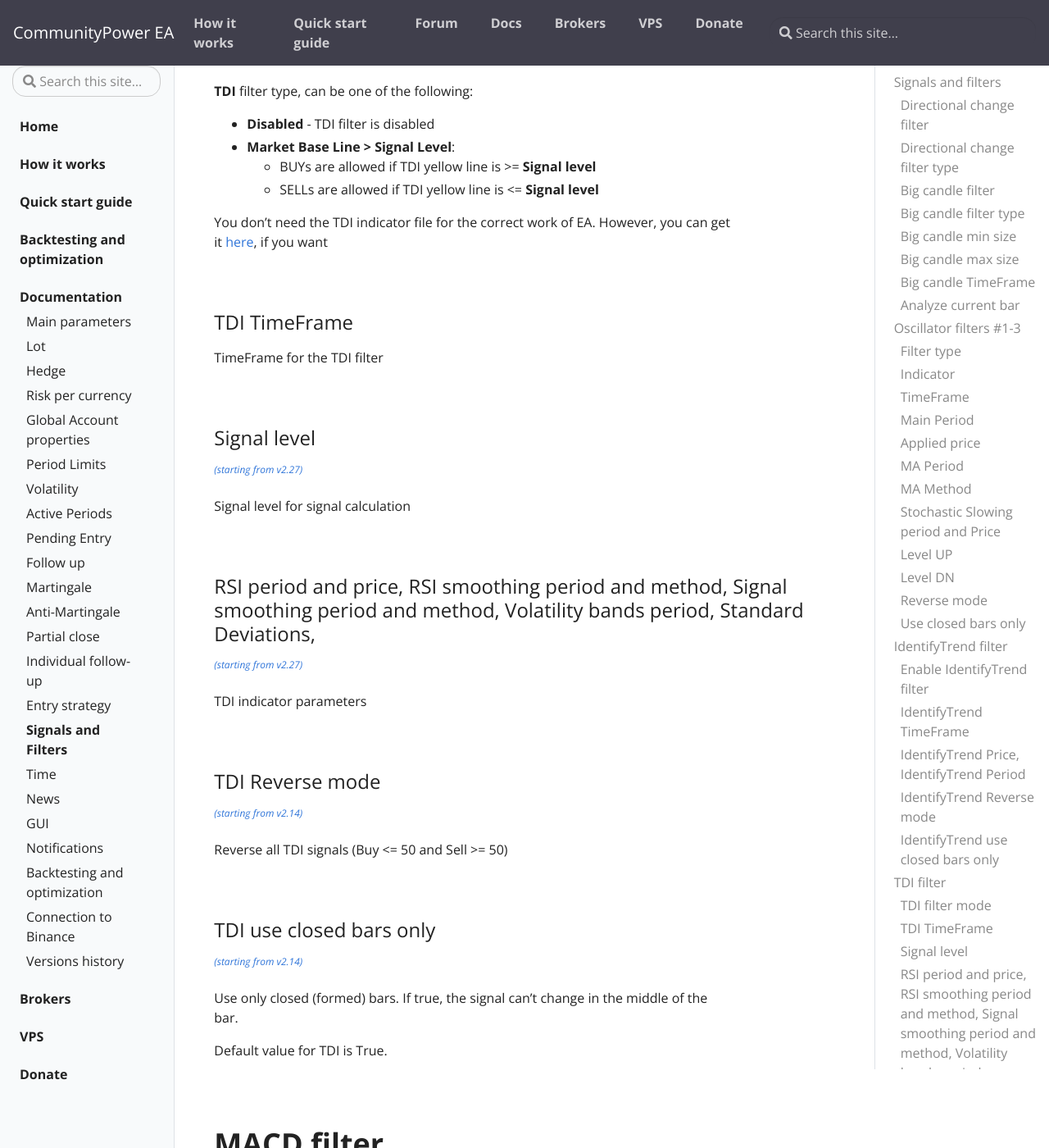
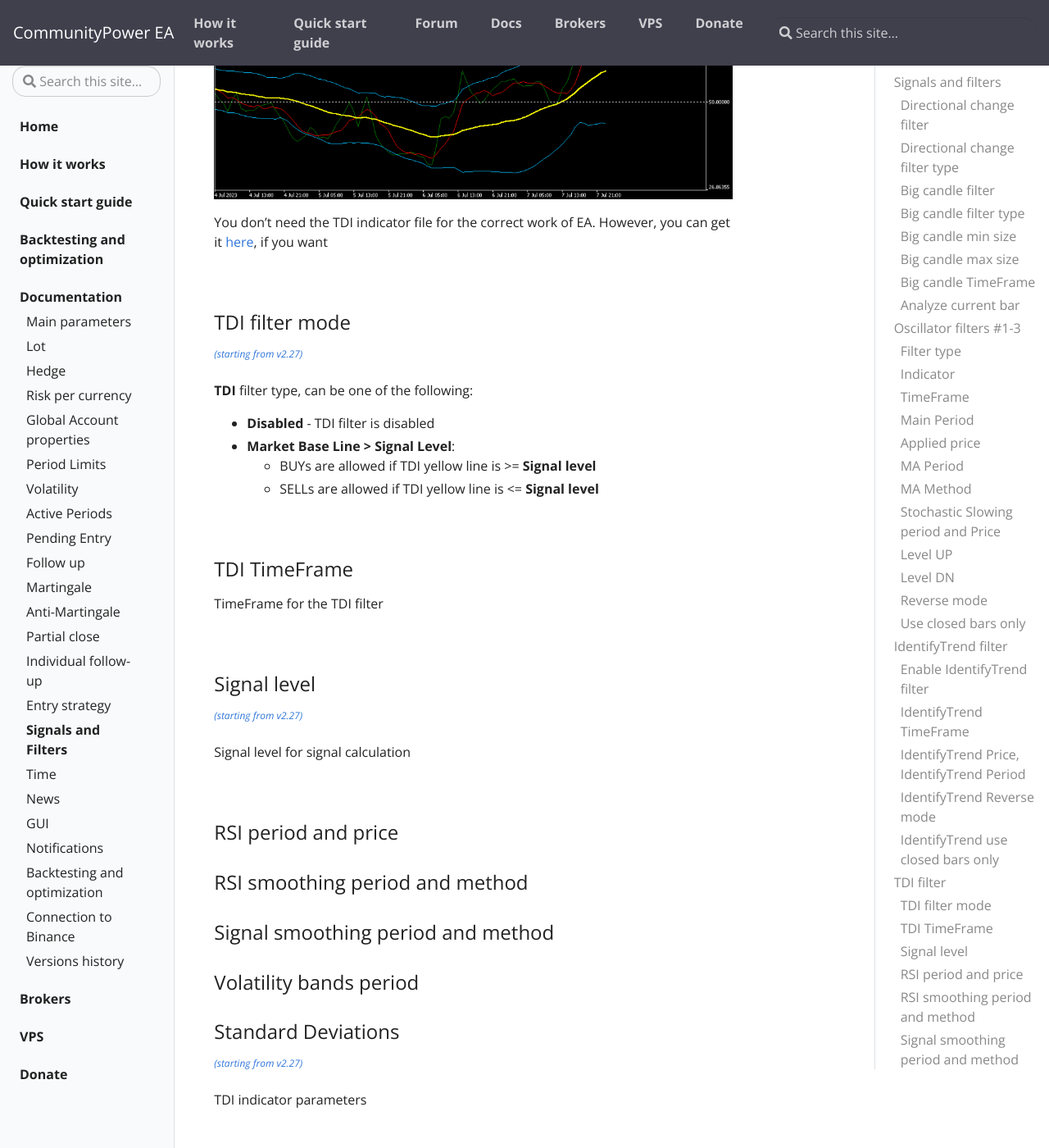
Before and after one commit to komposter/CommunityPowerEA.com, a Jekyll site: the page built from _docs/signals-and-filters.md, in a window 1280 px wide and 1400 px high, scrolled down 6591 px. Shown: the whole window at 82% size. Built offline with Jekyll 4.4.1, drawn with Linux system fonts in a browser that asks for light colours; some of the changed text lies outside the part shown.

Commit message:
Content change

```diff
--- a/_docs/signals-and-filters.md
+++ b/_docs/signals-and-filters.md
@@ -29,7 +29,7 @@
 ## Big candle filter
 <sup>[*(starting from v2.12)*](/docs/versions-history#20200624-212)</sup>
 
-Big candle filter analyzes candle size (current or previous, depending on **Analyze current bar** parameter) from the specified timeframe and allows entry only if candle size is in the specified range.
+Big candle filter analyzes candle (current or previous, depending on **Analyze current bar** parameter) from the specified timeframe and allows entry only if candle size is in the specified range.
 
 <br />
 
@@ -186,7 +186,7 @@
 
 ### Reverse mode
 
-If **true**, buy signals replaced by sell signals and vice versa.
+Reverse all Oscillator signals.
 
 <br />
 
@@ -196,7 +196,7 @@
 
 Use only closed (formed) bars. If **true**, the signal can't change in the middle of the bar.
 
-Default value for Oscillator filters is true
+Default value for Oscillator filters is **true**
 
 <br />
 <br />
@@ -207,9 +207,9 @@
 
 <sup>[*(starting from v2.03)*](/docs/versions-history#20200414-203)</sup>
 
+If true:
 * BUYs are allowed if IdentifyTrend is blue
 * SELLs are allowed if IdentifyTrend is red
-* Indicator values are taken from the previous (formed) bar of **IdentifyTrend TimeFrame**.
 
 Set **false** to disable this filter.
 
@@ -241,7 +241,7 @@
 
 <sup>[*(starting from v2.14)*](/docs/versions-history#20200722-214)</sup>
 
-Use only closed (formed) bars. If true, the signal can't change in the middle of the bar.
+Use only closed (formed) bars. If **true**, the signal can't change in the middle of the bar.
 
 Default value for IdentifyTrend is False.
 
@@ -251,7 +251,13 @@
 
 # TDI filter
 
-*(starting from v1.01)*
+<sup>[*(starting from v1.01)*](/docs/versions-history#20200404-101)</sup>
+
+TDI -- is a well-known oscillator based on RSI:
+
+![]({{site.baseurl}}/assets/img/docs/iTDI.png)
+
+You don't need the TDI indicator file for the correct work of EA. However, you can get it [here](https://drive.google.com/drive/folders/1VXsedtTLt2Tp27CQ1nfsGpdm-Z57IZ0v?usp=sharing), if you want
 
 <br />
 
@@ -264,8 +270,6 @@
 * **Market Base Line > Signal Level**:
     * BUYs are allowed if TDI yellow line is >= **Signal level**
     * SELLs are allowed if TDI yellow line is <= **Signal level**
-
-You don't need the TDI indicator file for the correct work of EA. However, you can get it [here](https://drive.google.com/drive/folders/1VXsedtTLt2Tp27CQ1nfsGpdm-Z57IZ0v?usp=sharing), if you want
 
 <br />
 
@@ -283,7 +287,11 @@
 
 <br />
 
-### RSI period and price, RSI smoothing period and method, Signal smoothing period and method, Volatility bands period, Standard Deviations,
+### RSI period and price
+### RSI smoothing period and method
+### Signal smoothing period and method
+### Volatility bands period
+### Standard Deviations
 
 <sup>[*(starting from v2.27)*](/docs/versions-history#20210302-227)</sup>
 
@@ -295,7 +303,7 @@
 
 <sup>[*(starting from v2.14)*](/docs/versions-history#20200722-214)</sup>
 
-Reverse all TDI signals (Buy <= 50 and Sell >= 50)
+Reverse all TDI signals
 
 <br />
 
@@ -303,7 +311,7 @@
 
 <sup>[*(starting from v2.14)*](/docs/versions-history#20200722-214)</sup>
 
-Use only closed (formed) bars. If true, the signal can't change in the middle of the bar.
+Use only closed (formed) bars. If **true**, the signal can't change in the middle of the bar.
 
 Default value for TDI is True.
 
@@ -432,13 +440,13 @@
 
 ### Reverse mode
 
-Reverse all ADX signals
+If **true**, buy signals replaced by sell signals and vice versa.
 
 <br />
 
 ### Use closed bars only
 
-Use only closed (formed) bars. If true, the signal can't change in the middle of the bar.
+Use only closed (formed) bars. If **true**, the signal can't change in the middle of the bar.
 
 Default value for ADX is True.
 
@@ -492,7 +500,7 @@
 
 ### Use closed bars only
 
-Use only closed (formed) bars. If true, the signal can't change in the middle of the bar.
+Use only closed (formed) bars. If **true**, the signal can't change in the middle of the bar.
 
 Default value for DTrend is False.
 
@@ -713,7 +721,7 @@
 
 ### Use closed bars only
 
-Use only closed (formed) bars. If true, the signal can't change in the middle of the bar.
+Use only closed (formed) bars. If **true**, the signal can't change in the middle of the bar.
 
 <br />
 
@@ -1029,7 +1037,7 @@
 
 ### Use closed bars only
 
-Use only closed (formed) bars. If true, the signal can't change in the middle of the bar.
+Use only closed (formed) bars. If **true**, the signal can't change in the middle of the bar.
 
 Default value for CustomIndy is True.
 
```
Also changed, not shown: assets/img/docs/iTDI.png (added).
